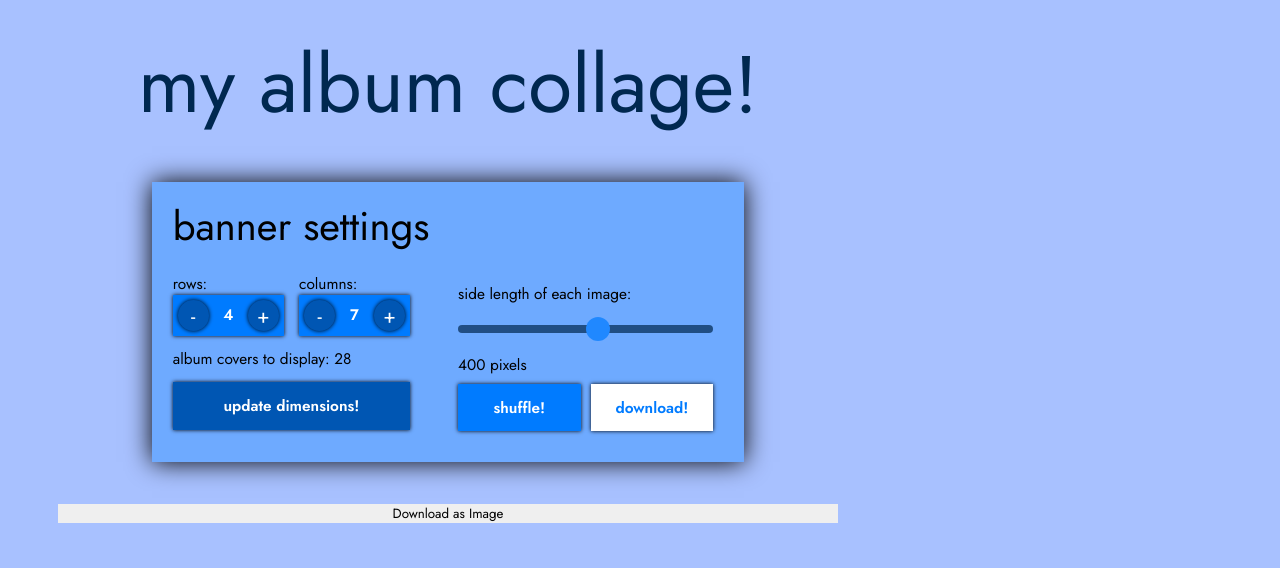
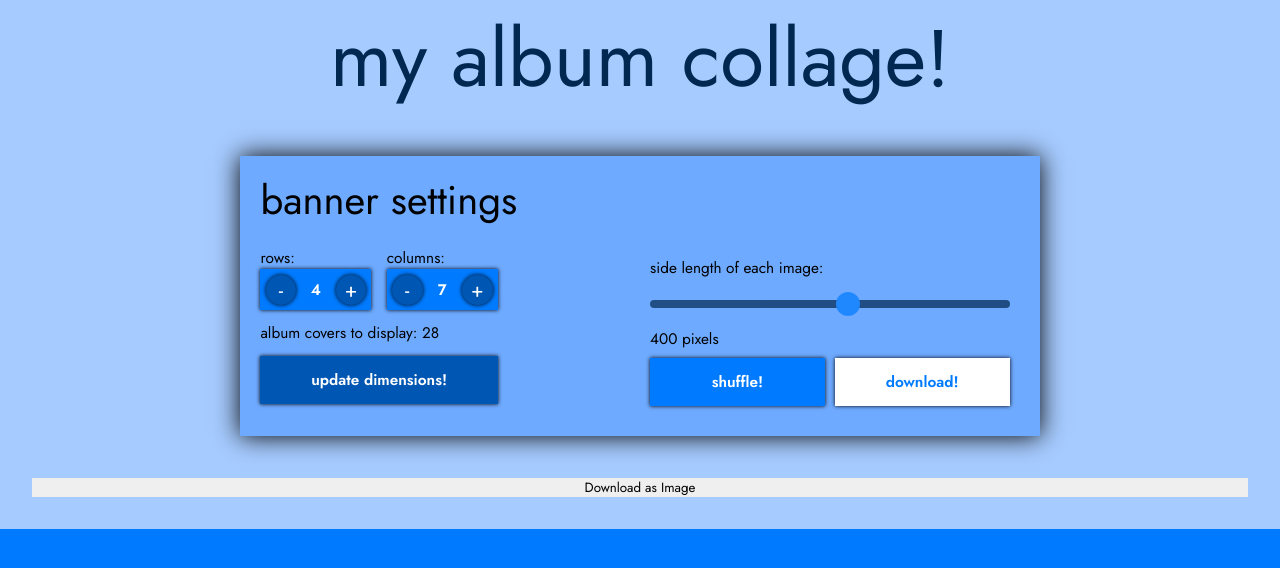
Before and after one commit to ramitbratabiswas/album-collage-maker, a React (Vite) app: page /creator in a window 1280 px wide. Shown: the top 568 px of the page. Built offline with nearby package versions, Linux system fonts and the light colour scheme.

Commit message:
fixed styling bugs

```diff
--- a/src/App.jsx
+++ b/src/App.jsx
@@ -4,12 +4,14 @@ import './styles.css';
 
 import Frontpage from './pages/frontpage.jsx';
 import Creator from './pages/creator.jsx';
+import { AppProvider } from './utils/appContext.jsx';
 
 import SpotifyCallback from './components/spotifyCallback.jsx';
 
 export const App = () => {
 
   return (
+    <AppProvider>
     <div>
       <Routes>
         <Route path="/" element={<Frontpage/>} />
@@ -17,5 +19,6 @@ export const App = () => {
         <Route path="/callback/*" element={<SpotifyCallback />} />
       </Routes>
     </div>
+    </AppProvider>
   )
 }
--- a/src/components/banner.jsx
+++ b/src/components/banner.jsx
@@ -1,4 +1,3 @@
-// Banner.js
 import { useEffect, forwardRef, useContext } from 'react';
 import { useFetchUniqueImages } from '../utils/fetchUniqueImages';
 import { AppContext } from '../utils/appContext';
@@ -42,7 +41,11 @@ const Banner = forwardRef(({ setImagesLoaded }, ref) => {
   }, [covers, ref, setImagesLoaded]);
 
   const handleAlbumClick = (index) => {
-    setSelectedIndex(index);
+    if (index === selectedIndex) {
+      setSelectedIndex(-1);
+    } else {
+      setSelectedIndex(index);
+    }
   }
 
   useEffect(() => {
@@ -50,10 +53,11 @@ const Banner = forwardRef(({ setImagesLoaded }, ref) => {
   }, [columns, ref]);
 
   return (
-    <div ref={ref} className='banner'>
+    <div ref={ref} className='banner' id='banner'>
       {covers.slice(0, numImagesToShow).map((album, index) => (
         <div className='banner-image-container' key={index} onClick={() => handleAlbumClick(index)}>
           <img className='image' src={album.link} alt={`album-${index}`} />
+          <p className='banner-edit'>{selectedIndex === index ? `done` :`replace`}</p>
         </div>
       ))}
     </div>
--- a/src/components/bannerCreator.jsx
+++ b/src/components/bannerCreator.jsx
@@ -1,4 +1,4 @@
-import { useEffect, useState, useRef, useContext } from 'react';
+import { useState, useRef, useContext } from 'react';
 import Banner from './banner.jsx';
 import { downloadBanner } from '../utils/downloadBanner';
 import { AppContext } from '../utils/appContext';
@@ -19,7 +19,7 @@ export default function BannerCreator() {
 
 
   return (
-    <div className='banner-creator-container'>
+    <div className={`banner-creator-container`}>
       <div className={`banner-container`}>
         <Banner setImagesLoaded={setImagesLoaded} ref={ref} />
       </div>
--- a/src/components/gridSettings.jsx
+++ b/src/components/gridSettings.jsx
@@ -4,7 +4,7 @@ import { shuffle } from "../utils/randomizeAlbums";
 
 export default function GridSettings() {
 
-  const { setData, covers, setCovers } = useContext(AppContext);
+  const { setData, covers, setCovers, setSelectedIndex } = useContext(AppContext);
 
   const total = covers.length;
 
@@ -34,10 +34,13 @@ export default function GridSettings() {
 
   const generateData = () => {
     setData(() => ({ rows, columns, resolution }));
+    document.getElementById('banner').scrollIntoView({ behavior: 'smooth' });
   }
 
   const shuffleCovers = () => {
     setCovers(shuffle(covers));
+    setSelectedIndex(() => -1);
+    document.getElementById('banner').scrollIntoView({ behavior: 'smooth' });
   }
 
   const downloadCovers = () => {
--- a/src/pages/creator.jsx
+++ b/src/pages/creator.jsx
@@ -1,18 +1,21 @@
+import { useContext } from "react";
 import { AlbumInfo } from "../components/albumInfo";
 import GridSettings from "../components/gridSettings";
 import BannerCreator from "../components/bannerCreator";
-import { AppProvider } from "../utils/appContext";
+import { AppContext } from "../utils/appContext";
 
 export default function Creator() {
 
+  const { sidebarOpen } = useContext(AppContext);
+
   return (
-    <AppProvider>
-      <div className='creator-container'>
+    <>
+      <div className={`creator-container ${sidebarOpen ? 'narrow' : 'wide'}`}>
         <h1 className="header">my album collage!</h1>
         <GridSettings />
         <BannerCreator />
       </div>
       <AlbumInfo />
-    </AppProvider>
+    </>
   );
 }
--- a/src/styles.css
+++ b/src/styles.css
@@ -8,30 +8,44 @@
   box-sizing: border-box;
   font-family: 'Jost', 'sans-serif';
   font-weight: 400;
-  /* border: 2px solid red; */
 }
 
 html {
-  background-color: rgb(168, 193, 255);
   display: flex;
   flex-direction: column;
+  background-color: #007bff;
+  overscroll-behavior: none;
 }
 
 .creator-container {
   display: flex;
   flex-direction: column;
-  width: 70%;
+  width: 100%;
   height: 100%;
   position: relative;
-  padding: 2%;
+  transition: all 0.3s ease;
   /* border: 2px solid blue; */
+}
+
+.narrow {
+  width: 75%;
+  background-color: #002850;
+}
+
+.narrow .header {
+  color: white;
+}
+
+.wide {
+  width: 100%;
+  background-color: #a6cbff;
 }
 
 .header {
   margin-bottom: 40px;
   text-align: center;
   color: #002850;
-  font-size: 80px;
+  font-size: clamp(60px, 8vw, 80px);
 }
 
 .banner-creator-container {
@@ -57,14 +71,39 @@ html {
 }
 
 .banner-image-container {
+  position: relative;
   width: 100%;
   aspect-ratio: 1 / 1;
   transition: all 0.3s ease-in-out;
+  overflow: hidden;
 }
 
-.banner-image-container:hover {
-  opacity: 0.4;
-  cursor: pointer;
+.banner-image-container:hover::after {
+  content: '';
+  position: absolute;
+  top: 0;
+  left: 0;
+  width: 100%;
+  height: 100%;
+  background-color: rgba(0, 0, 0, 0.4);
+  transition: background-color 0.3s ease-in-out;
+}
+
+.banner-image-container:hover .banner-edit {
+  opacity: 1;
+}
+
+.banner-edit {
+  position: absolute;
+  top: 50%;
+  left: 50%;
+  transform: translate(-50%, -50%);
+  color: white;
+  opacity: 0;
+  transition: opacity 0.3s ease-in-out;
+  font-size: 1.2em;
+  pointer-events: none;
+  z-index: 2;
 }
 
 .image {
@@ -72,6 +111,7 @@ html {
   height: 100%;
   object-fit: cover;
 }
+
 
 button:hover {
   box-shadow: 0px 0px 8px black;
@@ -81,11 +121,12 @@ button:hover {
 .grid-settings-container {
   display: flex;
   flex-direction: column;
-  justify-content: space-between;
+  justify-content: space-around;
   padding: clamp(12px, 1.6vw, 24px);
   background-color: #6eaaff;
   box-shadow: 0 0px 24px rgb(0, 0, 0);
   width: 70%;
+  max-width: 800px;
   margin: auto;
   gap: 8px;
   font-size: clamp(12px, 1.2vw, 24px);
@@ -278,31 +319,30 @@ button:hover {
 }
 
 /* album info */
-
 .album-info-sidebar {
   position: fixed;
   top: 0;
   right: 0;
-  width: 30%;
-  max-width: 400px;
+  width: 25%;
   height: 100%;
+  display: none;
   background-color: #007bff;
-  display: flex;
   flex-direction: column;
-  transform: translateX(100%);
-  transition: transform 0.3s ease;
+  transition: all 0.3s ease;
   padding: 20px;
   box-shadow: 0px -2px 20px black;
+  z-index: 3;
+}
+
+.album-info-sidebar.open {
+  display: flex;
+  transition: all 0.3s ease;
 }
 
 .album-info-header {
   color: white;
   margin-bottom: 2vw;
   font-size: clamp(36px, 4.8vw, 80px);
-}
-
-.album-info-sidebar.open {
-  transform: translateX(0);
 }
 
 .album-info-card.big {
@@ -313,6 +353,7 @@ button:hover {
   width: 100%;
   padding: 20px;
   box-shadow: 0px 0 8px rgba(0, 0, 0);
+  transition: all 0.3s ease-in-out;
 }
 
 .album-info-card.small {
@@ -322,6 +363,7 @@ button:hover {
   padding: 15px;
   box-shadow: 0px 0 8px rgba(0, 0, 0);
   height: min-content;
+  transition: all 0.3s ease-in-out;
 }
 
 .big .album-info-image {
@@ -329,6 +371,7 @@ button:hover {
   aspect-ratio: 1 / 1;
   margin-bottom: clamp(10px, 0.5vw, 20px);
   box-shadow: 0 0 4px rgba(0, 0, 0);
+  transition: all 0.3s ease-in-out;
 }
 
 .small .album-info-image {
@@ -337,6 +380,7 @@ button:hover {
   height: 7.5vw;
   object-fit: contain;
   box-shadow: 0 0 4px rgba(0, 0, 0);
+  transition: all 0.3s ease-in-out;
 }
 
 .album-info-card.small .album-info-text {
@@ -345,6 +389,7 @@ button:hover {
   display: flex;
   flex-direction: column;
   max-width: 200px;
+  overflow: hidden;
 }
 
 .album-info-name {
@@ -364,7 +409,6 @@ button:hover {
   font-size: clamp(12px, 2.4vw, 36px);
   color: white;
 }
-
 
 .album-info-search-form {
   display: flex;
@@ -419,7 +463,6 @@ button:hover {
 }
 
 /* Search Results */
-
 .search-result-list {
   display: none;
   flex-direction: column;
--- a/src/utils/appContext.jsx
+++ b/src/utils/appContext.jsx
@@ -1,14 +1,29 @@
-import { createContext, useState } from 'react';
+import { createContext, useEffect, useState } from 'react';
 
 export const AppContext = createContext();
 
 export const AppProvider = ({ children }) => {
   const [data, setData] = useState({ rows: 4, columns: 7, resolution: 400 });
   const [covers, setCovers] = useState([]);
-  const [selectedIndex, setSelectedIndex] = useState(0);
+  const [selectedIndex, setSelectedIndex] = useState(-1);
+  const [sidebarOpen, setSidebarOpen] = useState(selectedIndex >= 0);
+
+  useEffect(() => {
+    setSidebarOpen(selectedIndex >= 0);
+  }, [selectedIndex])
 
   return (
-    <AppContext.Provider value={{ data, setData, covers, setCovers, selectedIndex, setSelectedIndex }}>
+    <AppContext.Provider
+      value={
+        { data,
+        setData,
+        covers,
+        setCovers,
+        selectedIndex,
+        setSelectedIndex,
+        sidebarOpen,
+        setSidebarOpen}
+      }>
       {children}
     </AppContext.Provider>
   );
```
Also changed, not shown: src/components/albumInfo.jsx (line endings or trailing spaces).
